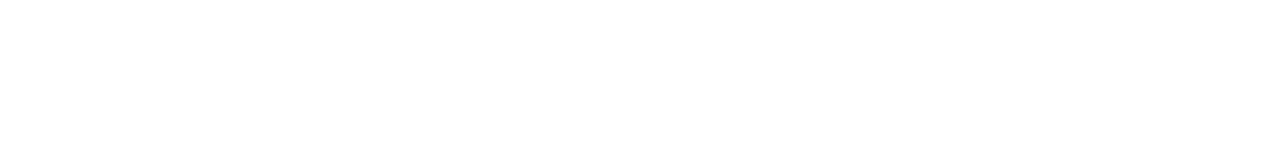
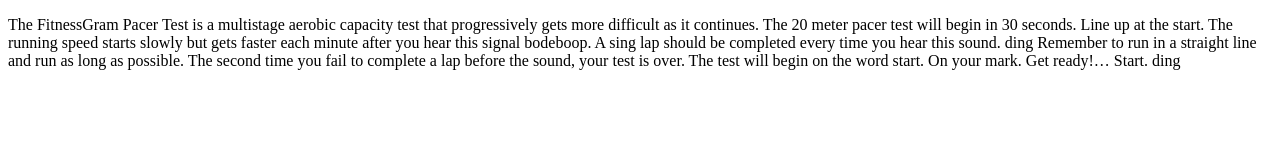
Before and after one commit to Jacob-Jumalon/PENNROGUE, a plain HTML site: page index.html in a window 1280 px wide. Drawn offline with Linux system fonts and the light colour scheme.

Commit message:
add index file

```diff
--- a/index.html
+++ b/index.html
@@ -7,5 +7,7 @@
 </head>
 <body>
 
+    <p>The FitnessGram Pacer Test is a multistage aerobic capacity test that progressively gets more difficult as it continues. The 20 meter pacer test will begin in 30 seconds. Line up at the start. The running speed starts slowly but gets faster each minute after you hear this signal bodeboop. A sing lap should be completed every time you hear this sound. ding Remember to run in a straight line and run as long as possible. The second time you fail to complete a lap before the sound, your test is over. The test will begin on the word start. On your mark. Get ready!… Start. ding</p>
+
 </body>
 </html>
```
